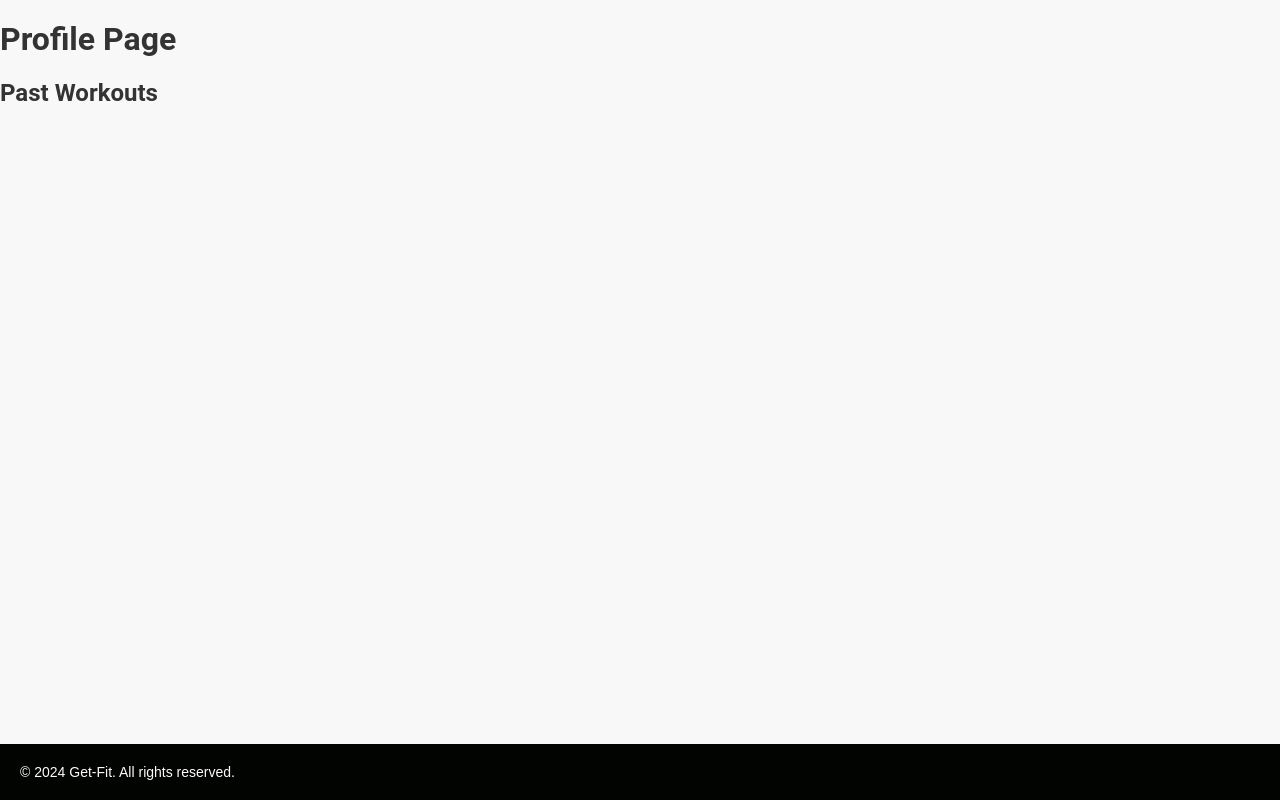
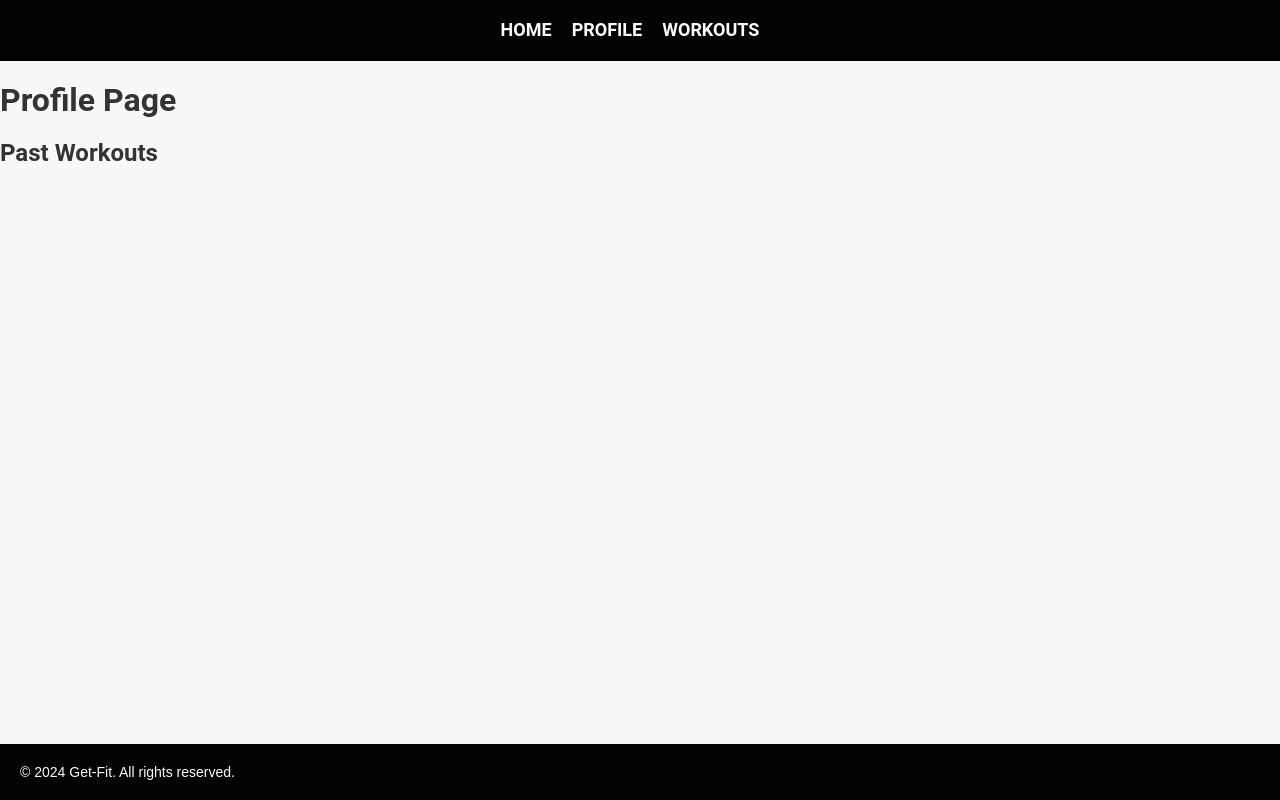
Before and after one commit to yaserhdev/get-fit, a React (Vite) app in the folder client/: page /profile in a window 1280 px wide. Shown: the top 800 px of the page. Built offline with nearby package versions, Linux system fonts and the light colour scheme.

Commit message:
Styled the Navbar to match the styling of the banner in the Home.jsx page. Also added the Navbar to the Profile.jsx file for testing, which seems to be successful other than the links not routing to each page yet.

```diff
--- a/client/src/components/Navbar.jsx
+++ b/client/src/components/Navbar.jsx
@@ -1,23 +1,58 @@
 import React from 'react';
-import { Link } from 'react-router-dom'; // If using React Router for navigation
+import { Link } from 'react-router-dom';
+import styled from 'styled-components'; // Import styled-components library
+
+// Define colors
+const colors = {
+  darkGreen: '#010400',
+  offWhite: '#FFFBFC',
+};
+
+// Styled Navbar component with the same styling as Banner
+const StyledNavbar = styled.nav`
+  padding: 20px 0; /* Add padding for spacing */
+  background-color: ${colors.darkGreen}; /* Dark green background */
+  text-align: center; /* Center align the links */
+`;
+
+// Styled ul for the navbar links
+const StyledUl = styled.ul`
+  list-style-type: none; /* Remove bullet points */
+  margin: 0;
+  padding: 0;
+`;
+
+// Styled li for the navbar links
+const StyledLi = styled.li`
+  display: inline; /* Display links horizontally */
+  margin-right: 20px; /* Add spacing between links */
+`;
+
+// Styled Link with custom styles
+const StyledLink = styled(Link)`
+  color: ${colors.offWhite}; /* Off-white text color */
+  text-decoration: none; /* Remove underline */
+  font-size: 18px; /* Adjust font size */
+  font-weight: bold; /* Bold font weight */
+  text-transform: uppercase; /* Capitalize all text */
+`;
 
 const Navbar = () => {
-    return (
-        <nav>
-            <ul>
-                <li>
-                    <Link to="/">Home</Link>
-                </li>
-                <li>
-                    <Link to="/profile">Profile</Link>
-                </li>
-                <li>
-                    <Link to="/workouts">Workouts</Link>
-                </li>
-                {/* Add more navigation links as needed */}
-            </ul>
-        </nav>
-    );
+  return (
+    <StyledNavbar>
+      <StyledUl>
+        <StyledLi>
+          <StyledLink to="/">Home</StyledLink>
+        </StyledLi>
+        <StyledLi>
+          <StyledLink to="/profile">Profile</StyledLink>
+        </StyledLi>
+        <StyledLi>
+          <StyledLink to="/workouts">Workouts</StyledLink>
+        </StyledLi>
+      </StyledUl>
+    </StyledNavbar>
+  );
 };
 
 export default Navbar;
--- a/client/src/pages/Profile.jsx
+++ b/client/src/pages/Profile.jsx
@@ -1,14 +1,14 @@
 import { useState, useEffect } from 'react';
-import Workouts from '../components/Workouts.jsx'; // Assuming you have a service to fetch workout data
+import Workouts from '../components/Workouts.jsx';
+import Navbar from '../components/Navbar.jsx'; // Import the Navbar component
 
 const Profile = () => {
   const [pastWorkouts, setPastWorkouts] = useState([]);
 
   useEffect(() => {
-    // Fetch past workouts data when the component mounts
     const fetchData = async () => {
       try {
-        const data = await Workouts(); // Fetch data from your backend API
+        const data = await Workouts();
         setPastWorkouts(data);
       } catch (error) {
         console.error('Error fetching past workouts:', error);
@@ -20,6 +20,7 @@ const Profile = () => {
 
   return (
     <div>
+      <Navbar /> {/* Include the Navbar component */}
       <h1>Profile Page</h1>
       <h2>Past Workouts</h2>
       <ul>
```
